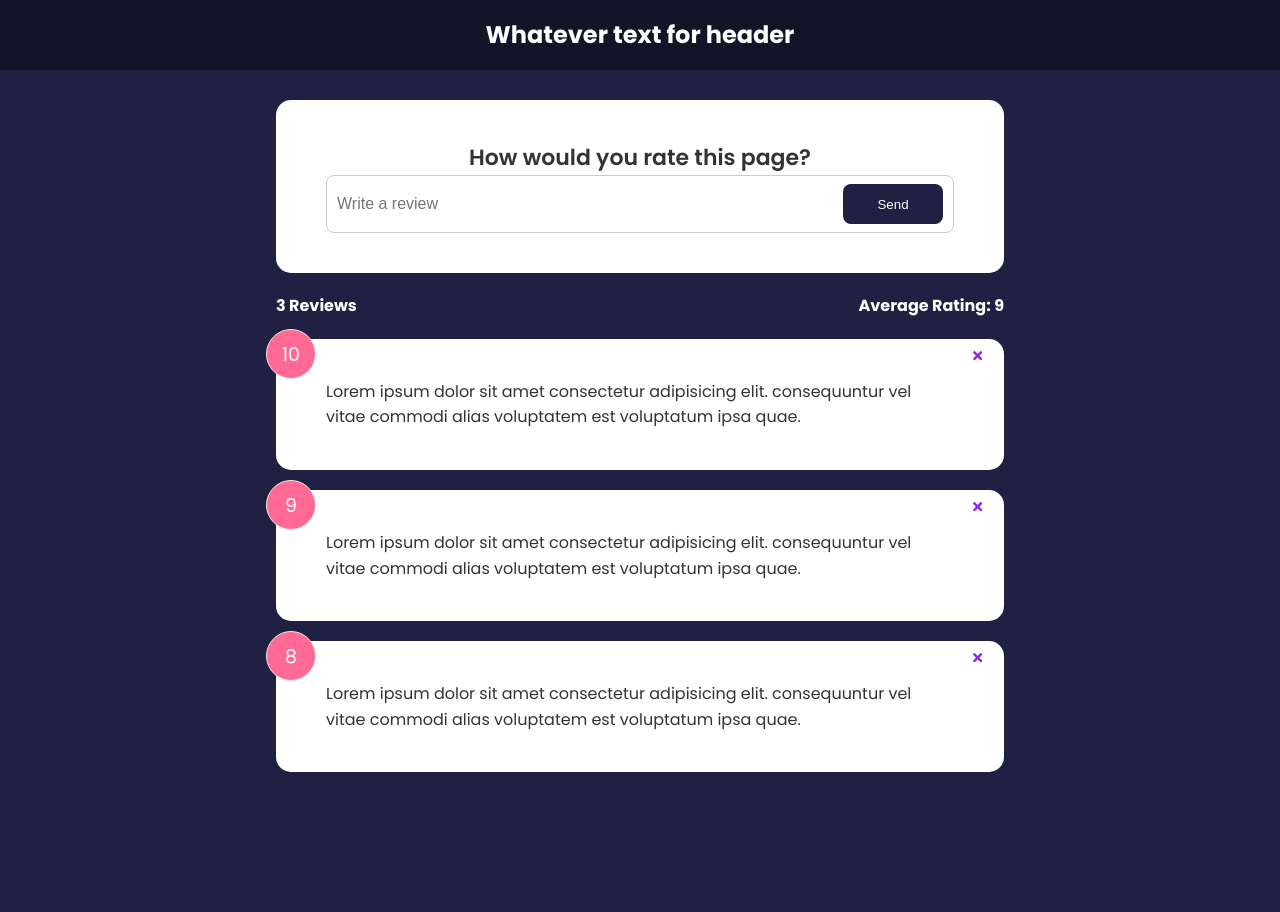
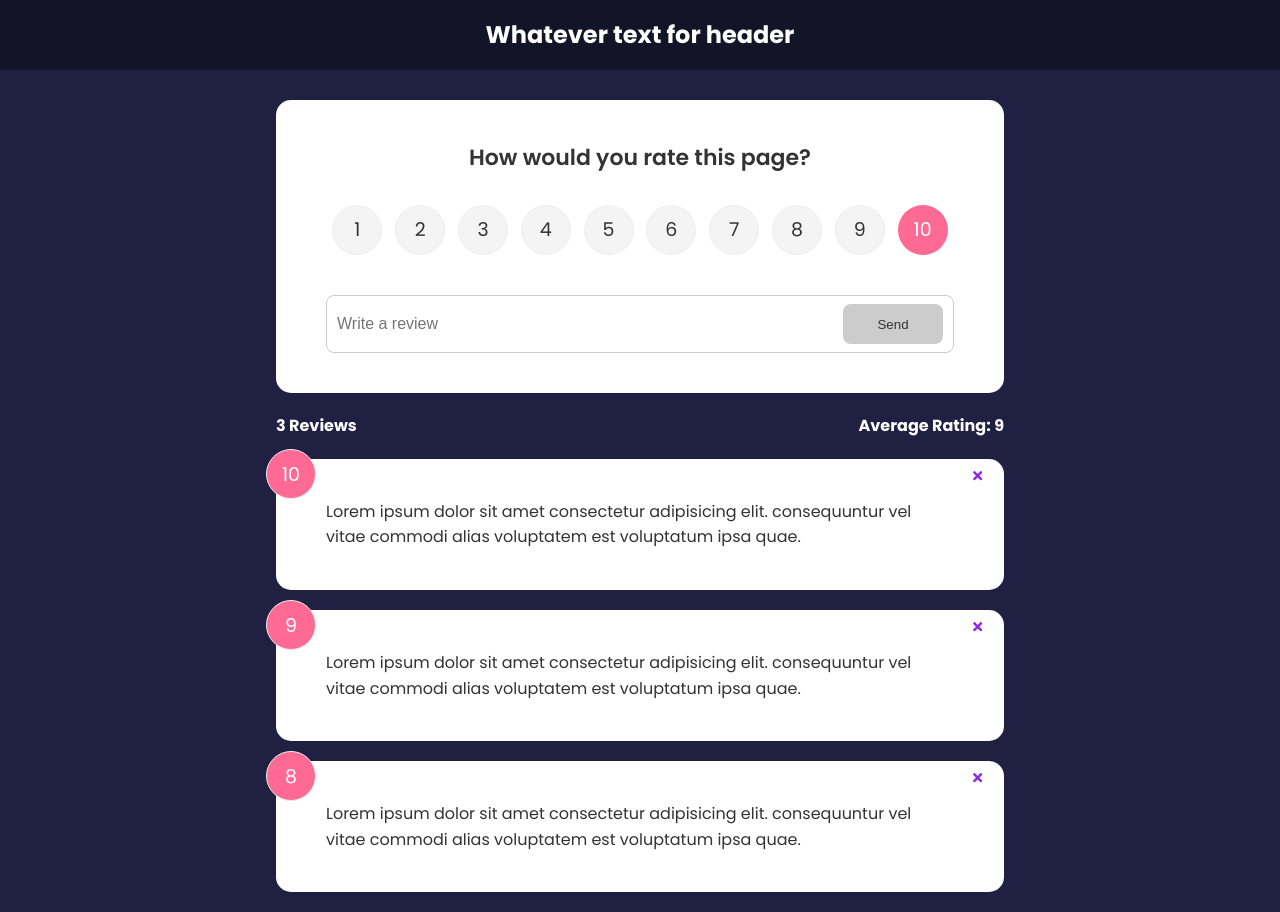
Before and after one commit to charisearter/feedback-app, a React (Create React App) app: page / in a window 1280 px wide. Before the commit the page ends 800 px from the top, so only its background shows below. Built offline with nearby package versions, Linux system fonts and the light colour scheme.

Commit message:
Fixed react error for isDisabled => disabled

```diff
--- a/src/components/FeedbackForm.jsx
+++ b/src/components/FeedbackForm.jsx
@@ -2,9 +2,11 @@
 import { useState } from 'react';
 import Card from './shared/Card';
 import Button from './shared/Button';
+import RatingSelect from './RatingSelect';
 
 function FeedbackForm() {
 	const [text, setText] = useState('');
+	const [rating, setRating] = useState(10);
 	const [btnDisabled, setBtnDisabled] = useState(true);
 	const [message, setMessage] = useState('');
 
@@ -26,7 +28,7 @@
 		<Card>
 			<form>
 				<h2>How would you rate this page? </h2>
-				{/* TODO: Rating select component */}
+				<RatingSelect />
 				<div className='input-group'>
 					<input
 						onChange={handleTextChange}
@@ -35,7 +37,7 @@
 						value={text}
 					/>
 
-					<Button type='submit' isDisabled={btnDisabled}>
+					<Button type='submit' disabled={btnDisabled}>
 						Send
 					</Button>
 				</div>
--- /dev/null
+++ b/src/components/RatingSelect.jsx
@@ -0,0 +1,28 @@
+import { useState } from 'react';
+
+function RatingSelect() {
+	const [selected, setSelected] = useState(10);
+
+	const handleChange = (e) => {
+		setSelected(e.currentTarget.value);
+	};
+
+	return (
+		<ul className='rating'>
+			{Array.from({ length: 10 }, (_, i) => (
+				<li key={`rating-${i + 1}`}>
+					<input
+						type='radio'
+						name='rating'
+						id={`num${i + 1}`}
+						value={i + 1}
+						onChange={handleChange}
+						checked={selected === i + 1}
+					/>
+					<label htmlFor={`num${i + 1}`}>{i + 1}</label>
+				</li>
+			))}
+		</ul>
+	);
+}
+export default RatingSelect;
--- a/src/components/shared/Button.jsx
+++ b/src/components/shared/Button.jsx
@@ -1,10 +1,10 @@
 import PropTypes from 'prop-types';
 
-function Button({ children, version, type, isDisabled }) {
+function Button({ children, version, type, disabled }) {
 	return (
 		<button
 			type={type}
-			isDisabled={isDisabled}
+			disabled={disabled}
 			className={`btn btn-${version}`}
 		>
 			{children}
@@ -15,14 +15,14 @@
 Button.defaultProps = {
 	version: 'primary',
 	type: 'button',
-	isDisabled: true,
+	disabled: true,
 };
 
 Button.propTypes = {
 	children: PropTypes.node.isRequired,
 	version: PropTypes.string,
 	type: PropTypes.string,
-	isDisabled: PropTypes.bool,
+	Disabled: PropTypes.bool,
 };
 
 export default Button;
```
